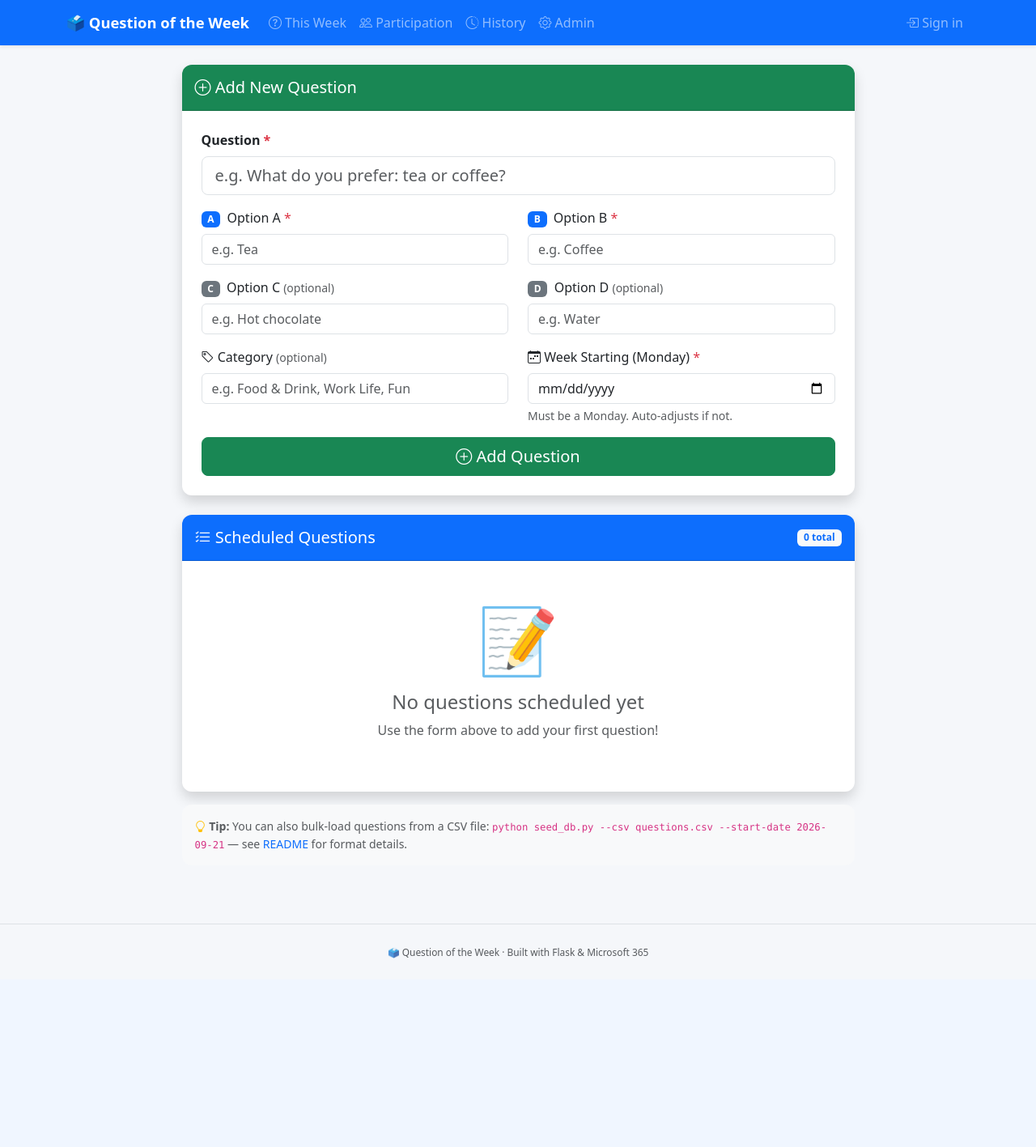
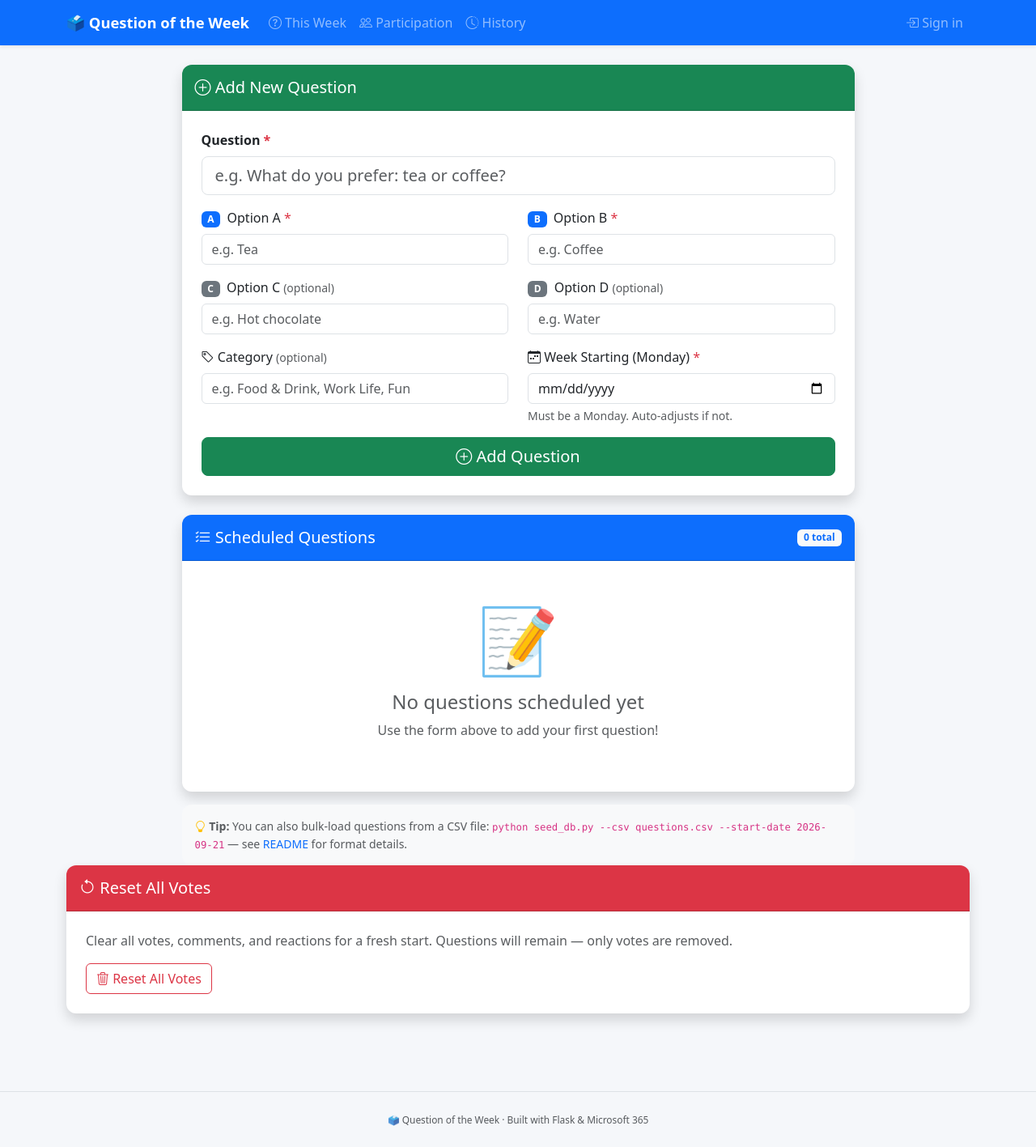
Before and after one commit to flavialeal-cyber/Questionoftheweek, a Flask app: template templates/admin.html in a window 1280 px wide. Shown: the whole page at 81% size. Before the commit the page ends 1184 px from the top, so only its background shows below. Run offline with Flask 3, Linux system fonts and the light colour scheme; the template is opened without the code that fills it, so the values that code supplies are empty.

Commit message:
Add admin restriction and reset votes feature

```diff
--- a/app.py
+++ b/app.py
@@ -75,6 +75,11 @@ REDIRECT_PATH = "/auth/callback"
 SCOPE = ["User.Read"]
 
 AUTH_ENABLED = bool(AZURE_CLIENT_ID)
+
+# Admin emails — only these users can access /admin pages
+ADMIN_EMAILS = [
+    "flavia.leal@pwc.com",
+]
 
 # Available emoji reactions
 EMOJI_OPTIONS = ["👏", "😂", "🤯", "🔥", "💡"]
@@ -283,6 +288,19 @@ def login_required(f):
         user = get_current_user()
         if not user:
             return redirect(url_for("login"))
+        return f(*args, **kwargs)
+    return decorated_function
+
+
+def admin_required(f):
+    @wraps(f)
+    def decorated_function(*args, **kwargs):
+        user = get_current_user()
+        if not user:
+            return redirect(url_for("login"))
+        if user["email"].lower() not in [e.lower() for e in ADMIN_EMAILS]:
+            flash("🔒 You don't have permission to access the admin area.", "warning")
+            return redirect(url_for("index"))
         return f(*args, **kwargs)
     return decorated_function
 
@@ -630,7 +648,7 @@ def history():
 
 
 @app.route("/admin")
-@login_required
+@admin_required
 def admin():
     """Admin page to manage questions."""
     user = get_current_user()
@@ -653,7 +671,7 @@ def admin():
 
 
 @app.route("/admin/add", methods=["POST"])
-@login_required
+@admin_required
 def admin_add_question():
     """Add a new question from the admin form."""
     title = request.form.get("title", "").strip()
@@ -708,7 +726,7 @@ def admin_add_question():
 
 
 @app.route("/admin/edit/<int:question_id>", methods=["GET", "POST"])
-@login_required
+@admin_required
 def admin_edit_question(question_id):
     """Edit an existing question."""
     question = db.session.get(Question, question_id)
@@ -772,7 +790,7 @@ def admin_edit_question(question_id):
 
 
 @app.route("/admin/delete/<int:question_id>", methods=["POST"])
-@login_required
+@admin_required
 def admin_delete_question(question_id):
     """Delete a question (only if it has no votes)."""
     question = db.session.get(Question, question_id)
@@ -791,7 +809,7 @@ def admin_delete_question(question_id):
 
 
 @app.route("/admin/toggle/<int:question_id>", methods=["POST"])
-@login_required
+@admin_required
 def admin_toggle_question(question_id):
     """Toggle a question's active status."""
     question = db.session.get(Question, question_id)
@@ -803,6 +821,18 @@ def admin_toggle_question(question_id):
     db.session.commit()
     status = "activated" if question.is_active else "deactivated"
     flash(f"Question {status}.", "success")
+    return redirect(url_for("admin"))
+
+
+@app.route("/admin/reset-votes", methods=["POST"])
+@admin_required
+def admin_reset_votes():
+    """Clear all votes, comments, and reactions (fresh start)."""
+    Reaction.query.delete()
+    Comment.query.delete()
+    Response.query.delete()
+    db.session.commit()
+    flash("🧹 All votes, comments, and reactions have been cleared!", "success")
     return redirect(url_for("admin"))
 
 
@@ -867,6 +897,15 @@ def init_db():
         db.create_all()
 
 
+# Make is_admin available in all templates
+@app.context_processor
+def inject_is_admin():
+    user = get_current_user()
+    if user:
+        return {"is_admin": user["email"].lower() in [e.lower() for e in ADMIN_EMAILS]}
+    return {"is_admin": False}
+
+
 # Always initialise the database (needed for gunicorn/production)
 init_db()
 
--- a/templates/admin.html
+++ b/templates/admin.html
@@ -275,6 +275,22 @@
         </div>
     </div>
 </div>
+
+<!-- Reset All Votes -->
+<div class="card shadow border-0 mb-4 border-danger">
+    <div class="card-header bg-danger text-white py-3">
+        <h5 class="mb-0"><i class="bi bi-arrow-counterclockwise"></i> Reset All Votes</h5>
+    </div>
+    <div class="card-body p-4">
+        <p class="text-muted mb-3">Clear all votes, comments, and reactions for a fresh start. Questions will remain — only votes are removed.</p>
+        <form method="POST" action="{{ url_for('admin_reset_votes') }}" onsubmit="return confirm('⚠️ Are you sure? This will delete ALL votes, comments, and reactions. This cannot be undone!');">
+            <button type="submit" class="btn btn-outline-danger">
+                <i class="bi bi-trash3"></i> Reset All Votes
+            </button>
+        </form>
+    </div>
+</div>
+
 {% endblock %}
 
 {% block scripts %}
--- a/templates/base.html
+++ b/templates/base.html
@@ -35,11 +35,13 @@
                             <i class="bi bi-clock-history"></i> History
                         </a>
                     </li>
+                    {% if is_admin %}
                     <li class="nav-item">
                         <a class="nav-link {% if request.endpoint == 'admin' %}active{% endif %}" href="{{ url_for('admin') }}">
                             <i class="bi bi-gear"></i> Admin
                         </a>
                     </li>
+                    {% endif %}
                 </ul>
                 <ul class="navbar-nav">
                     {% if user %}
```
